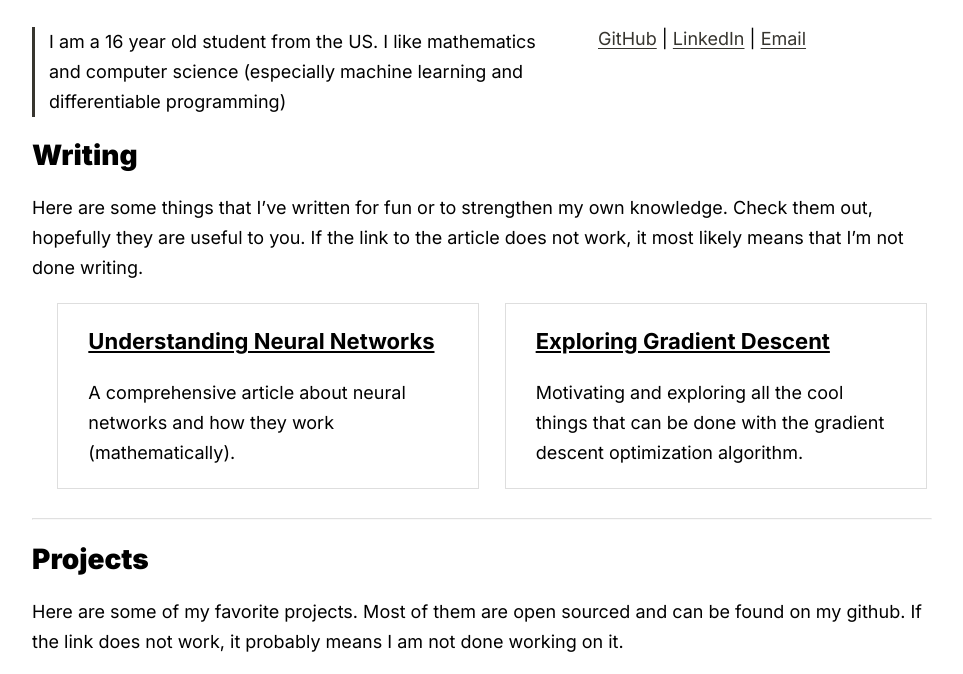
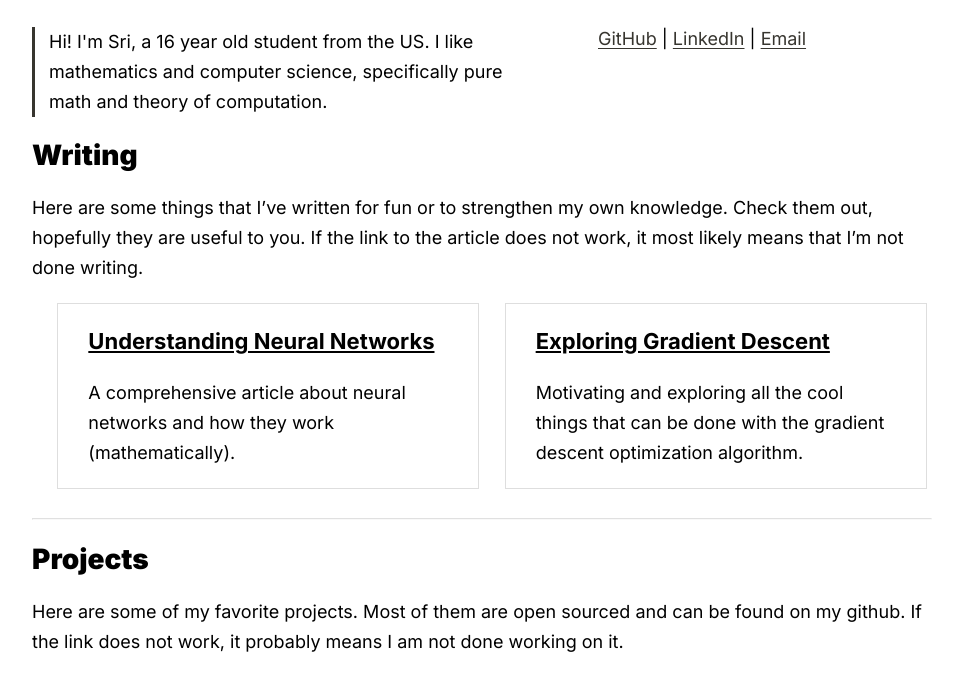
Before and after one commit to sripkunda/sripkunda.github.io, a plain HTML site: page index.html in a window 1280 px wide. Shown: the part 100-774 px from the top of the page, without its empty margins (158-1121 px from the left). Drawn offline with nearby package versions, Linux system fonts and the light colour scheme.

Commit message:
Built and updated personal website.

```diff
--- a/index.html
+++ b/index.html
@@ -30,11 +30,11 @@
     </script>
     <title>Sri Pranav Kunda</title>
 </head>
-<body>
+<body onload="getAge()">
     <header>
         <h1>Sri Pranav Kunda</h1>
         <section>
-            <blockquote>I am a 16 year old student from the US. I like mathematics and computer science (especially machine learning and differentiable programming)</blockquote>
+            <blockquote>Hi! I'm Sri, a <span class='age'></span> year old student from the US. I like mathematics and computer science, specifically pure math and theory of computation.</blockquote>
             <div>
                         <a href="https:&#x2F;&#x2F;github.com&#x2F;sripkunda" target="">GitHub</a> |
                         <a href="https:&#x2F;&#x2F;linkedin.com&#x2F;in&#x2F;sripkunda" target="">LinkedIn</a> |
@@ -113,5 +113,11 @@
                     </div>
             </div>
         </section>
+
+    <script>
+        function getAge() {
+            Array.from(document.getElementsByClassName('age')).forEach(e => e.innerHTML = new Date(new Date() - new Date("October 28, 2005")).getUTCFullYear() - 1970);
+        }
+    </script>
 </body>
 </html>
```
